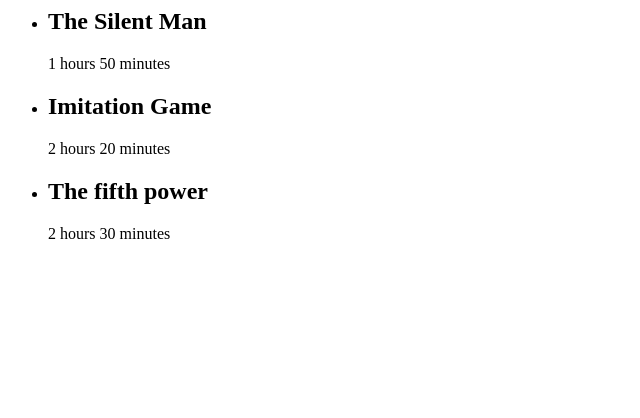
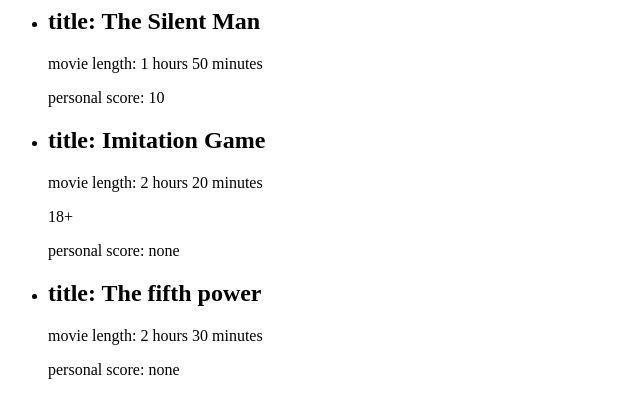
Before and after one commit to SanSciain/php-oop-1, a PHP site: page / in a window 1280 px wide. Shown: the top 418 px of the page, without its empty margins (0-640 px from the left). Run offline with PHP 8.4, Linux system fonts and the light colour scheme.

Commit message:
Add: method

```diff
--- a/index.php
+++ b/index.php
@@ -4,28 +4,40 @@ class Movie
     public $name;
     public $lenghtMin;
     public $lenghtHM;
-    public function __construct($_name, $_lengthM)
+    public $userScore = "none";
+    public $adult;
+    public function __construct($_name, $_lengthM, $_isForAdult)
     {
         $this->name = $_name;
+        $this->adult = $_isForAdult;
         $Hours = floor($_lengthM / 60);
         $Min = $_lengthM % 60;
         $this->lenghtHM = $Hours . " hours " . $Min . " minutes";
+    }
+    public function setScore($score)
+    {
+        $this->userScore = $score;
     }
 }
 
 $movies = [];
 
-$movies[] = new Movie("The Silent Man", 110);
-$movies[] = new Movie("Imitation Game", 140);
-$movies[] = new Movie("The fifth power", 150);
+$movies[] = new Movie("The Silent Man", 110, false);
+$movies[0]->setScore(10);
+$movies[] = new Movie("Imitation Game", 140, true);
+$movies[] = new Movie("The fifth power", 150, false);
 ?>
 
 
 <ul>
     <?php foreach ($movies as $movie) { ?>
         <li>
-            <h2><?php echo $movie->name; ?></h2>
-            <p><?php echo $movie->lenghtHM ?></p>
+            <h2><?php echo "title: " . $movie->name; ?></h2>
+            <p><?php echo "movie length: " . $movie->lenghtHM ?></p>
+            <?php if ($movie->adult) { ?>
+                <p>18+</p>
+            <?php } ?>
+            <p><?php echo "personal score: " . $movie->userScore ?></p>
         </li>
     <?php } ?>
 </ul>
```
